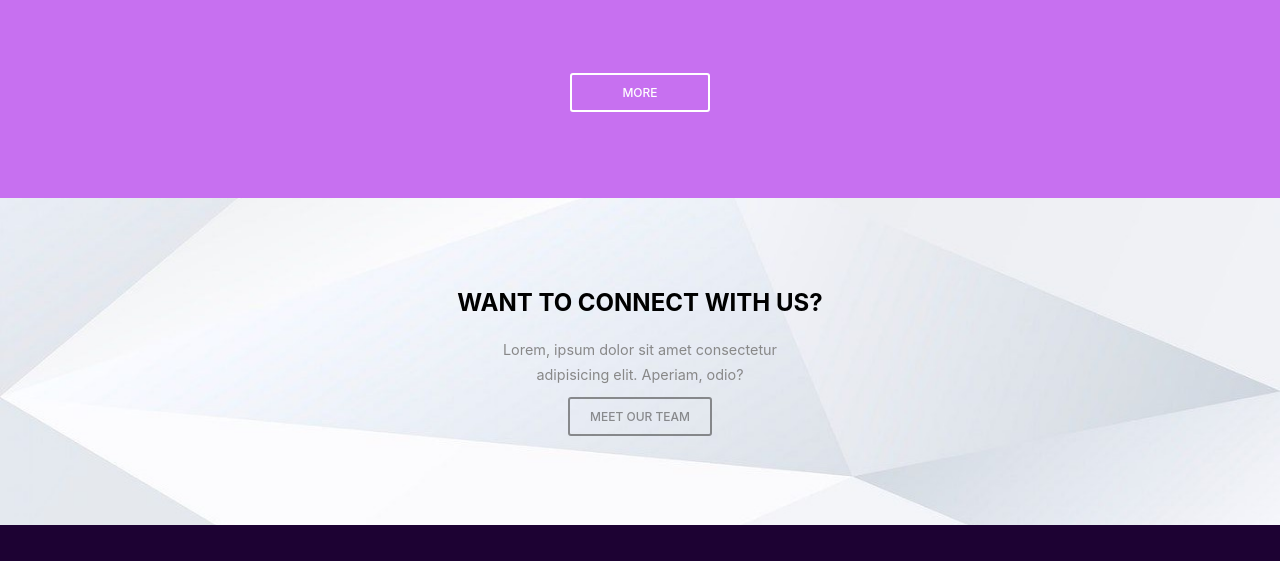
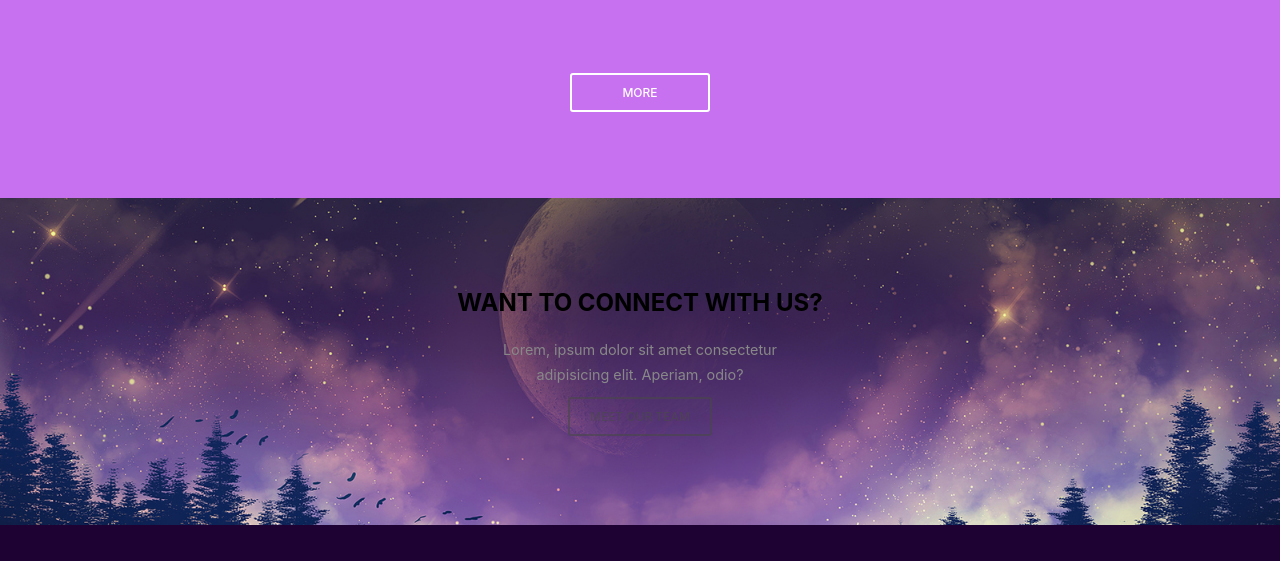
Before and after one commit to nandithanairks/Team-AstroCET, a plain HTML site: page Astrocet_website/index.html in a window 1280 px wide. Shown: the part 1702-2263 px from the top of the page. Drawn offline with Linux system fonts and the light colour scheme.

Commit message:
Update team.css

```diff
--- a/Astrocet_website/css/team.css
+++ b/Astrocet_website/css/team.css
@@ -6,7 +6,7 @@
 
   }
   .team{
-    /*background-image:url("../p3.jpg");*/
+    background-image:url("../p3.jpg");
     background-position:center;
     background-repeat: no-repeat;
     background-size: cover;
```
